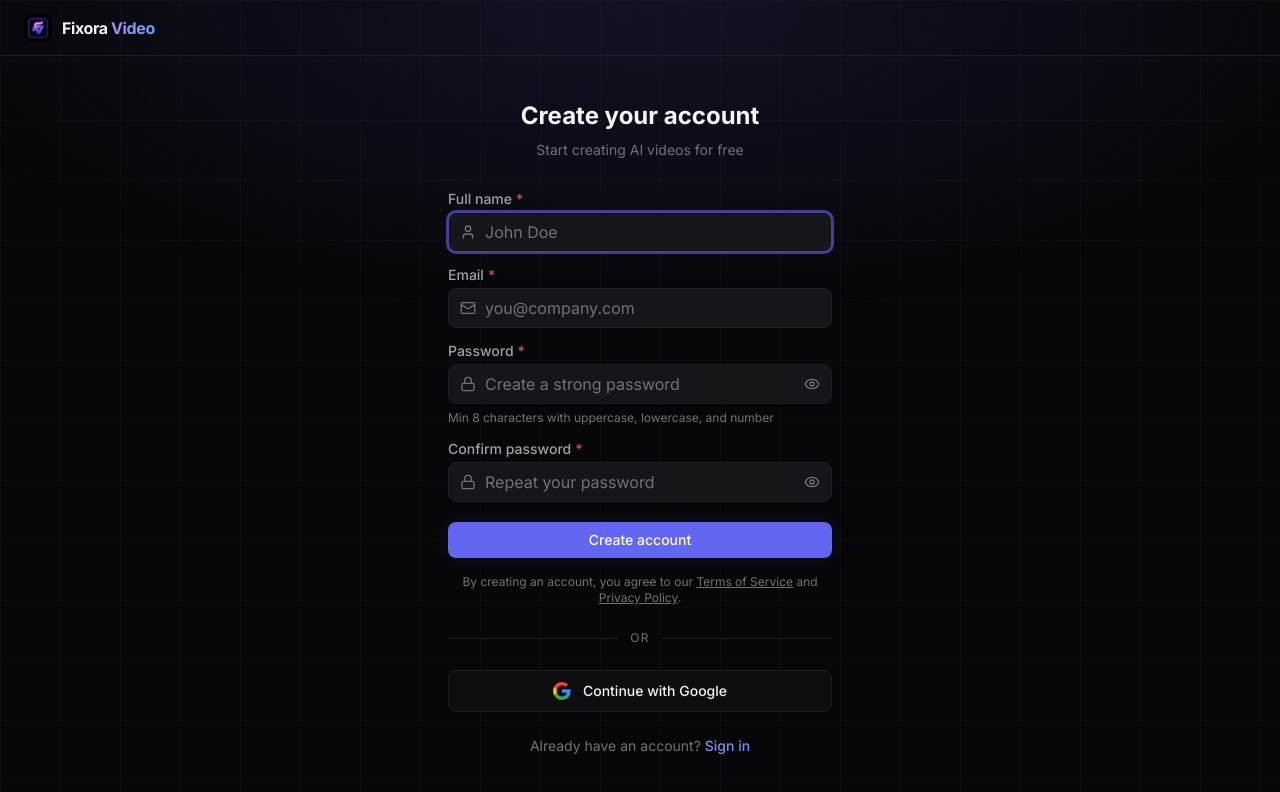
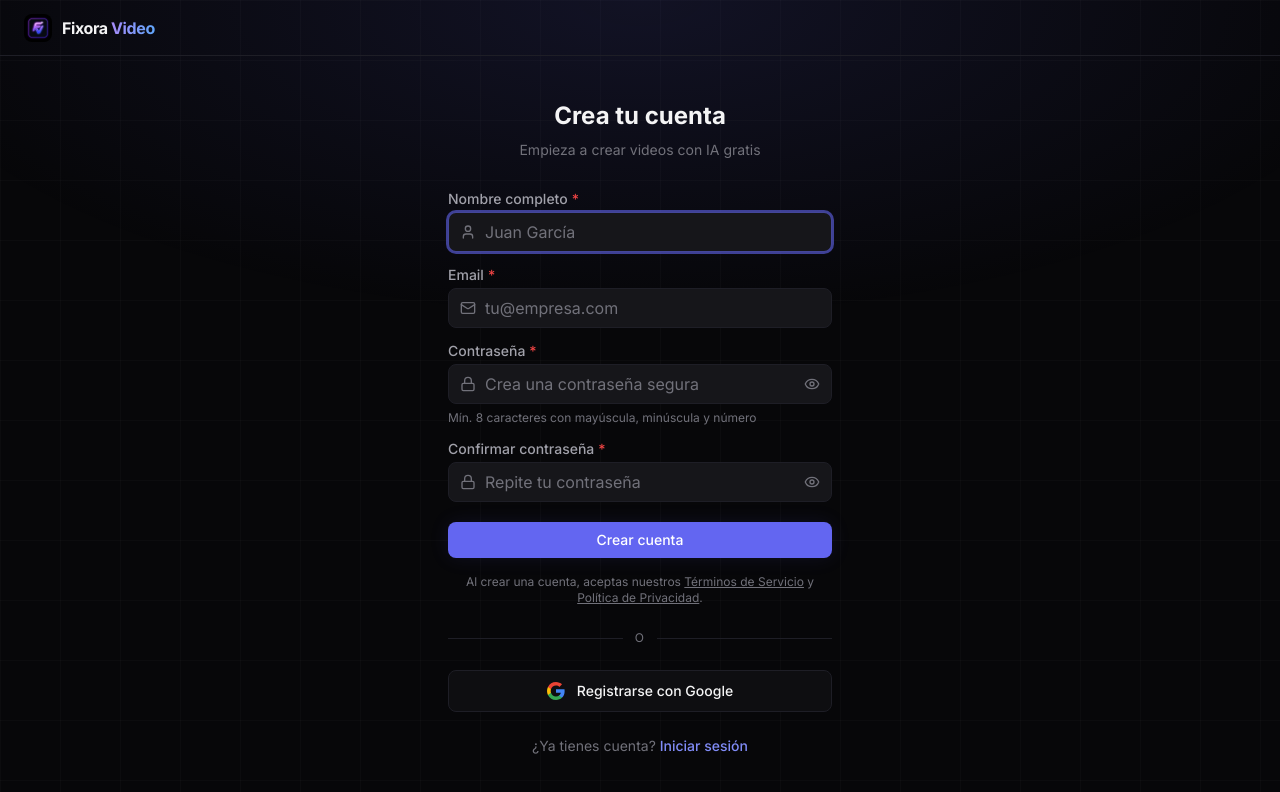
Before and after one commit to fixoraoficialai-max/fixora, a Next.js app: page /register in a window 1280 px wide. Shown: the top 792 px of the page. Built offline with nearby package versions, Linux system fonts and the light colour scheme; no server answers.

Commit message:
fix: Spanish as default locale + full auth forms i18n + settings full width layout

```diff
--- a/messages/es.json
+++ b/messages/es.json
@@ -19,6 +19,7 @@
     "lowCreditsAria": "Créditos bajos — mejora tu plan"
   },
   "dashboard": {
+    "title": "Inicio",
     "welcomeBack": "Bienvenido, {name}",
     "totalProjects": "Proyectos Totales",
     "videosGenerated": "Videos Generados",
@@ -74,7 +75,33 @@
     "signInLink": "Iniciar sesión",
     "registrationFailed": "El registro falló. Inténtalo de nuevo.",
     "sendResetLink": "Enviar enlace de recuperación",
-    "sending": "Enviando..."
+    "sending": "Enviando...",
+    "networkError": "Error de red. Inténtalo más tarde.",
+    "forgotTitle": "Restablecer contraseña",
+    "forgotSubtitle": "Ingresa tu email para recibir un enlace de restablecimiento",
+    "checkEmailTitle": "Revisa tu email",
+    "checkEmailDesc": "Hemos enviado un enlace de restablecimiento a tu email. Revisa tu bandeja de entrada y la carpeta de spam.",
+    "returnToLogin": "Volver al inicio de sesión",
+    "backToLogin": "Volver al inicio de sesión",
+    "registerTitle": "Crea tu cuenta",
+    "registerSubtitle": "Empieza a crear videos con IA gratis",
+    "continueGoogleRegister": "Registrarse con Google",
+    "termsAgreement": "Al crear una cuenta, aceptas nuestros",
+    "termsOfService": "Términos de Servicio",
+    "and": "y",
+    "privacyPolicy": "Política de Privacidad",
+    "alreadyHaveAccountDot": ".",
+    "invalidLinkTitle": "Enlace inválido",
+    "invalidLinkDesc": "Este enlace de restablecimiento es inválido o falta el token requerido. Por favor solicita uno nuevo.",
+    "requestNewLink": "Solicitar nuevo enlace",
+    "setNewPasswordTitle": "Crear nueva contraseña",
+    "setNewPasswordSubtitle": "Ingresa tu nueva contraseña a continuación",
+    "newPasswordMin": "Mínimo 8 caracteres",
+    "repeatNewPassword": "Repite la nueva contraseña",
+    "resetting": "Restableciendo...",
+    "resetPasswordBtn": "Restablecer contraseña",
+    "passwordResetTitle": "Contraseña restablecida",
+    "passwordResetDesc": "Tu contraseña fue restablecida exitosamente. Ya puedes iniciar sesión con tu nueva contraseña."
   },
   "settings": {
     "editProfile": "Editar Perfil",
--- a/src/app/(dashboard)/settings/page.tsx
+++ b/src/app/(dashboard)/settings/page.tsx
@@ -51,7 +51,7 @@ export default async function SettingsPage() {
     <div className="flex flex-col h-full overflow-hidden">
       <TopBar title={t("pageTitle")} description={t("pageDescription")} />
 
-      <div className="flex-1 overflow-y-auto p-6 space-y-4 max-w-2xl">
+      <div className="flex-1 overflow-y-auto p-6 space-y-4">
 
         {/* ── Feedback ──────────────────────────────────────────────────── */}
         <Card>
--- a/src/features/auth/components/ForgotPasswordForm.tsx
+++ b/src/features/auth/components/ForgotPasswordForm.tsx
@@ -3,6 +3,7 @@
 import { useState } from "react";
 import { useForm } from "react-hook-form";
 import { zodResolver } from "@hookform/resolvers/zod";
+import { useTranslations } from "next-intl";
 import { forgotPasswordSchema, type ForgotPasswordInput } from "@/lib/validations/auth";
 import { Input, FormField } from "@/components/ui/input";
 import { Button } from "@/components/ui/button";
@@ -10,9 +11,10 @@ import { Mail, CheckCircle2 } from "lucide-react";
 import Link from "next/link";
 
 export function ForgotPasswordForm() {
+  const t = useTranslations("auth");
   const [isSubmitting, setIsSubmitting] = useState(false);
-  const [serverError, setServerError] = useState<string | null>(null);
-  const [isSuccess, setIsSuccess] = useState(false);
+  const [serverError, setServerError]   = useState<string | null>(null);
+  const [isSuccess, setIsSuccess]       = useState(false);
 
   const {
     register,
@@ -28,22 +30,22 @@ export function ForgotPasswordForm() {
 
     try {
       const response = await fetch("/api/auth/forgot-password", {
-        method: "POST",
+        method:  "POST",
         headers: { "Content-Type": "application/json" },
-        body: JSON.stringify(data),
+        body:    JSON.stringify(data),
       });
 
       const result = await response.json();
 
       if (!response.ok || !result.success) {
-        setServerError(result.error || "An unexpected error occurred. Please try again.");
+        setServerError(result.error || t("unexpectedError"));
         return;
       }
 
       setIsSuccess(true);
     } catch (err) {
       console.error(err);
-      setServerError("Network error. Please try again later.");
+      setServerError(t("networkError"));
     } finally {
       setIsSubmitting(false);
     }
@@ -57,12 +59,10 @@ export function ForgotPasswordForm() {
             <CheckCircle2 className="h-8 w-8 text-success" />
           </div>
         </div>
-        <h1 className="text-2xl font-bold text-text-primary mb-2">Check your email</h1>
-        <p className="text-sm text-text-muted mb-8">
-          We have sent a password reset link to your email address. Please check your inbox and spam folder.
-        </p>
+        <h1 className="text-2xl font-bold text-text-primary mb-2">{t("checkEmailTitle")}</h1>
+        <p className="text-sm text-text-muted mb-8">{t("checkEmailDesc")}</p>
         <Button variant="outline" className="w-full" asChild>
-          <Link href="/login">Return to login</Link>
+          <Link href="/login">{t("returnToLogin")}</Link>
         </Button>
       </div>
     );
@@ -71,8 +71,8 @@ export function ForgotPasswordForm() {
   return (
     <div className="w-full max-w-sm">
       <div className="mb-8 text-center">
-        <h1 className="text-2xl font-bold text-text-primary">Reset password</h1>
-        <p className="mt-2 text-sm text-text-muted">Enter your email to receive a reset link</p>
+        <h1 className="text-2xl font-bold text-text-primary">{t("forgotTitle")}</h1>
+        <p className="mt-2 text-sm text-text-muted">{t("forgotSubtitle")}</p>
       </div>
 
       <form onSubmit={handleSubmit(onSubmit)} noValidate className="flex flex-col gap-4">
@@ -82,10 +82,10 @@ export function ForgotPasswordForm() {
           </div>
         )}
 
-        <FormField label="Email" error={errors.email?.message} required>
+        <FormField label={t("email")} error={errors.email?.message} required>
           <Input
             type="email"
-            placeholder="you@company.com"
+            placeholder={t("emailPlaceholder")}
             icon={<Mail className="h-4 w-4" />}
             autoComplete="email"
             autoFocus
@@ -96,12 +96,12 @@ export function ForgotPasswordForm() {
         </FormField>
 
         <Button type="submit" variant="primary" className="mt-2 w-full" disabled={isSubmitting}>
-          {isSubmitting ? "Sending..." : "Send reset link"}
+          {isSubmitting ? t("sending") : t("sendResetLink")}
         </Button>
 
         <div className="mt-4 text-center text-sm">
           <Link href="/login" className="text-text-muted hover:text-text-primary transition-colors">
-            Back to login
+            {t("backToLogin")}
           </Link>
         </div>
       </form>
--- a/src/features/auth/components/RegisterForm.tsx
+++ b/src/features/auth/components/RegisterForm.tsx
@@ -7,14 +7,33 @@ import { useForm } from "react-hook-form";
 import { zodResolver } from "@hookform/resolvers/zod";
 import { signIn } from "next-auth/react";
 import { User, Mail, Lock, Eye, EyeOff } from "lucide-react";
+import { useTranslations } from "next-intl";
 import { Button } from "@/components/ui/button";
 import { Input, FormField } from "@/components/ui/input";
 import { registerSchema, type RegisterInput } from "@/lib/validations/auth";
 
+// ─── Eye toggle helper ────────────────────────────────────────────────────────
+
+function EyeToggle({ show, onToggle }: { show: boolean; onToggle: () => void }) {
+  return (
+    <button
+      type="button"
+      onClick={onToggle}
+      className="text-text-muted hover:text-text-primary transition-colors"
+      tabIndex={-1}
+    >
+      {show ? <EyeOff className="h-4 w-4" /> : <Eye className="h-4 w-4" />}
+    </button>
+  );
+}
+
+// ─── Component ────────────────────────────────────────────────────────────────
+
 export function RegisterForm() {
-  const router = useRouter();
-  const [serverError, setServerError] = useState<string | null>(null);
-  const [showPassword, setShowPassword] = useState(false);
+  const router              = useRouter();
+  const t                   = useTranslations("auth");
+  const [serverError, setServerError]           = useState<string | null>(null);
+  const [showPassword, setShowPassword]         = useState(false);
   const [showConfirmPassword, setShowConfirmPassword] = useState(false);
 
   const {
@@ -29,24 +48,20 @@ export function RegisterForm() {
     setServerError(null);
 
     const response = await fetch("/api/auth/register", {
-      method: "POST",
+      method:  "POST",
       headers: { "Content-Type": "application/json" },
-      body: JSON.stringify({
-        name: data.name,
-        email: data.email,
-        password: data.password,
-      }),
+      body:    JSON.stringify({ name: data.name, email: data.email, password: data.password }),
     });
 
     const result = await response.json() as { success: boolean; error?: { message: string } };
 
     if (!result.success) {
-      setServerError(result.error?.message ?? "Registration failed. Please try again.");
+      setServerError(result.error?.message ?? t("registrationFailed"));
       return;
     }
 
     const signInResult = await signIn("credentials", {
-      email: data.email,
+      email:    data.email,
       password: data.password,
       redirect: false,
     });
@@ -60,46 +75,24 @@ export function RegisterForm() {
     router.refresh();
   }
 
-  const EyeToggle = ({
-    show,
-    onToggle,
-  }: {
-    show: boolean;
-    onToggle: () => void;
-  }) => (
-    <button
-      type="button"
-      onClick={onToggle}
-      className="text-text-muted hover:text-text-primary transition-colors"
-      tabIndex={-1}
-    >
-      {show ? <EyeOff className="h-4 w-4" /> : <Eye className="h-4 w-4" />}
-    </button>
-  );
-
   return (
     <div className="w-full max-w-sm">
       <div className="mb-8 text-center">
-        <h1 className="text-2xl font-bold text-text-primary">Create your account</h1>
-        <p className="mt-2 text-sm text-text-muted">
-          Start creating AI videos for free
-        </p>
+        <h1 className="text-2xl font-bold text-text-primary">{t("registerTitle")}</h1>
+        <p className="mt-2 text-sm text-text-muted">{t("registerSubtitle")}</p>
       </div>
 
       <form onSubmit={handleSubmit(onSubmit)} noValidate className="flex flex-col gap-4">
         {serverError && (
-          <div
-            role="alert"
-            className="rounded-lg border border-danger/30 bg-danger/10 px-4 py-3 text-sm text-danger"
-          >
+          <div role="alert" className="rounded-lg border border-danger/30 bg-danger/10 px-4 py-3 text-sm text-danger">
             {serverError}
           </div>
         )}
 
-        <FormField label="Full name" error={errors.name?.message} required>
+        <FormField label={t("fullName")} error={errors.name?.message} required>
           <Input
             type="text"
-            placeholder="John Doe"
+            placeholder={t("fullNamePlaceholder")}
             icon={<User className="h-4 w-4" />}
             autoComplete="name"
             autoFocus
@@ -108,10 +101,10 @@ export function RegisterForm() {
           />
         </FormField>
 
-        <FormField label="Email" error={errors.email?.message} required>
+        <FormField label={t("email")} error={errors.email?.message} required>
           <Input
             type="email"
-            placeholder="you@company.com"
+            placeholder={t("emailPlaceholder")}
             icon={<Mail className="h-4 w-4" />}
             autoComplete="email"
             {...register("email")}
@@ -120,20 +113,17 @@ export function RegisterForm() {
         </FormField>
 
         <FormField
-          label="Password"
+          label={t("password")}
           error={errors.password?.message}
-          hint="Min 8 characters with uppercase, lowercase, and number"
+          hint={t("passwordHint")}
           required
         >
           <Input
             type={showPassword ? "text" : "password"}
-            placeholder="Create a strong password"
+            placeholder={t("createPasswordPlaceholder")}
             icon={<Lock className="h-4 w-4" />}
             rightElement={
-              <EyeToggle
-                show={showPassword}
-                onToggle={() => setShowPassword((v) => !v)}
-              />
+              <EyeToggle show={showPassword} onToggle={() => setShowPassword((v) => !v)} />
             }
             autoComplete="new-password"
             {...register("password")}
@@ -141,16 +131,13 @@ export function RegisterForm() {
           />
         </FormField>
 
-        <FormField label="Confirm password" error={errors.confirmPassword?.message} required>
+        <FormField label={t("confirmPassword")} error={errors.confirmPassword?.message} required>
           <Input
             type={showConfirmPassword ? "text" : "password"}
-            placeholder="Repeat your password"
+            placeholder={t("repeatPasswordPlaceholder")}
             icon={<Lock className="h-4 w-4" />}
             rightElement={
-              <EyeToggle
-                show={showConfirmPassword}
-                onToggle={() => setShowConfirmPassword((v) => !v)}
-              />
+              <EyeToggle show={showConfirmPassword} onToggle={() => setShowConfirmPassword((v) => !v)} />
             }
             autoComplete="new-password"
             {...register("confirmPassword")}
@@ -159,26 +146,26 @@ export function RegisterForm() {
         </FormField>
 
         <Button type="submit" isLoading={isSubmitting} className="w-full mt-1">
-          {isSubmitting ? "Creating account..." : "Create account"}
+          {isSubmitting ? t("creatingAccount") : t("createAccount")}
         </Button>
 
         <p className="text-center text-xs text-text-muted">
-          By creating an account, you agree to our{" "}
+          {t("termsAgreement")}{" "}
           <Link href="/terms" className="underline hover:text-text-secondary">
-            Terms of Service
+            {t("termsOfService")}
           </Link>{" "}
-          and{" "}
+          {t("and")}{" "}
           <Link href="/privacy" className="underline hover:text-text-secondary">
-            Privacy Policy
+            {t("privacyPolicy")}
           </Link>
-          .
+          {t("alreadyHaveAccountDot")}
         </p>
       </form>
 
       {/* ── Divider ── */}
       <div className="my-6 flex items-center gap-3">
         <div className="h-px flex-1 bg-border" />
-        <span className="text-xs text-text-muted uppercase tracking-widest">or</span>
+        <span className="text-xs text-text-muted uppercase tracking-widest">{t("or")}</span>
         <div className="h-px flex-1 bg-border" />
       </div>
 
@@ -194,16 +181,13 @@ export function RegisterForm() {
           <path fill="#FBBC05" d="M3.964 10.707A5.41 5.41 0 0 1 3.682 9c0-.593.102-1.17.282-1.707V4.961H.957A8.996 8.996 0 0 0 0 9c0 1.452.348 2.827.957 4.039l3.007-2.332z"/>
           <path fill="#EA4335" d="M9 3.58c1.321 0 2.508.454 3.44 1.345l2.582-2.58C13.463.891 11.426 0 9 0A8.997 8.997 0 0 0 .957 4.961L3.964 7.293C4.672 5.163 6.656 3.58 9 3.58z"/>
         </svg>
-        Continue with Google
+        {t("continueGoogleRegister")}
       </button>
 
       <p className="mt-6 text-center text-sm text-text-muted">
-        Already have an account?{" "}
-        <Link
-          href="/login"
-          className="font-medium text-primary-light hover:text-primary transition-colors"
-        >
-          Sign in
+        {t("alreadyHaveAccount")}{" "}
+        <Link href="/login" className="font-medium text-primary-light hover:text-primary transition-colors">
+          {t("signInLink")}
         </Link>
       </p>
     </div>
--- a/src/features/auth/components/ResetPasswordForm.tsx
+++ b/src/features/auth/components/ResetPasswordForm.tsx
@@ -3,6 +3,7 @@
 import { useState } from "react";
 import { useForm } from "react-hook-form";
 import { zodResolver } from "@hookform/resolvers/zod";
+import { useTranslations } from "next-intl";
 import { resetPasswordSchema, type ResetPasswordInput } from "@/lib/validations/auth";
 import { Input, FormField } from "@/components/ui/input";
 import { Button } from "@/components/ui/button";
@@ -12,32 +13,30 @@ import { useSearchParams } from "next/navigation";
 
 export function ResetPasswordForm() {
   const searchParams = useSearchParams();
-  const token = searchParams.get("token");
+  const token        = searchParams.get("token");
+  const t            = useTranslations("auth");
 
   const [isSubmitting, setIsSubmitting] = useState(false);
-  const [serverError, setServerError] = useState<string | null>(null);
-  const [isSuccess, setIsSuccess] = useState(false);
+  const [serverError, setServerError]   = useState<string | null>(null);
+  const [isSuccess, setIsSuccess]       = useState(false);
 
   const {
     register,
     handleSubmit,
     formState: { errors },
   } = useForm<ResetPasswordInput>({
-    resolver: zodResolver(resetPasswordSchema),
-    defaultValues: {
-      token: token ?? "",
-    },
+    resolver:      zodResolver(resetPasswordSchema),
+    defaultValues: { token: token ?? "" },
   });
 
+  // Invalid or missing token — show error state immediately
   if (!token) {
     return (
       <div className="w-full max-w-sm text-center">
-        <h1 className="text-2xl font-bold text-text-primary mb-2">Invalid Link</h1>
-        <p className="text-sm text-text-muted mb-8">
-          This password reset link is invalid or missing the required token. Please request a new one.
-        </p>
+        <h1 className="text-2xl font-bold text-text-primary mb-2">{t("invalidLinkTitle")}</h1>
+        <p className="text-sm text-text-muted mb-8">{t("invalidLinkDesc")}</p>
         <Button variant="primary" className="w-full" asChild>
-          <Link href="/forgot-password">Request new link</Link>
+          <Link href="/forgot-password">{t("requestNewLink")}</Link>
         </Button>
       </div>
     );
@@ -49,22 +48,22 @@ export function ResetPasswordForm() {
 
     try {
       const response = await fetch("/api/auth/reset-password", {
-        method: "POST",
+        method:  "POST",
         headers: { "Content-Type": "application/json" },
-        body: JSON.stringify(data),
+        body:    JSON.stringify(data),
       });
 
       const result = await response.json();
 
       if (!response.ok || !result.success) {
-        setServerError(result.error || "An unexpected error occurred. Please try again.");
+        setServerError(result.error || t("unexpectedError"));
         return;
       }
 
       setIsSuccess(true);
     } catch (err) {
       console.error(err);
-      setServerError("Network error. Please try again later.");
+      setServerError(t("networkError"));
     } finally {
       setIsSubmitting(false);
     }
@@ -78,12 +77,10 @@ export function ResetPasswordForm() {
             <CheckCircle2 className="h-8 w-8 text-success" />
           </div>
         </div>
-        <h1 className="text-2xl font-bold text-text-primary mb-2">Password reset</h1>
-        <p className="text-sm text-text-muted mb-8">
-          Your password has been successfully reset. You can now sign in with your new password.
-        </p>
+        <h1 className="text-2xl font-bold text-text-primary mb-2">{t("passwordResetTitle")}</h1>
+        <p className="text-sm text-text-muted mb-8">{t("passwordResetDesc")}</p>
         <Button variant="primary" className="w-full" asChild>
-          <Link href="/login">Sign in</Link>
+          <Link href="/login">{t("signIn")}</Link>
         </Button>
       </div>
     );
@@ -92,8 +89,8 @@ export function ResetPasswordForm() {
   return (
     <div className="w-full max-w-sm">
       <div className="mb-8 text-center">
-        <h1 className="text-2xl font-bold text-text-primary">Set new password</h1>
-        <p className="mt-2 text-sm text-text-muted">Enter your new password below</p>
+        <h1 className="text-2xl font-bold text-text-primary">{t("setNewPasswordTitle")}</h1>
+        <p className="mt-2 text-sm text-text-muted">{t("setNewPasswordSubtitle")}</p>
       </div>
 
       <form onSubmit={handleSubmit(onSubmit)} noValidate className="flex flex-col gap-4">
@@ -105,10 +102,10 @@ export function ResetPasswordForm() {
 
         <input type="hidden" {...register("token")} />
 
-        <FormField label="New Password" error={errors.password?.message} required>
+        <FormField label={t("newPassword")} error={errors.password?.message} required>
           <Input
             type="password"
-            placeholder="At least 8 characters"
+            placeholder={t("newPasswordMin")}
             icon={<Lock className="h-4 w-4" />}
             disabled={isSubmitting}
             {...register("password")}
@@ -116,10 +113,10 @@ export function ResetPasswordForm() {
           />
         </FormField>
 
-        <FormField label="Confirm Password" error={errors.confirmPassword?.message} required>
+        <FormField label={t("confirmPassword")} error={errors.confirmPassword?.message} required>
           <Input
             type="password"
-            placeholder="Repeat new password"
+            placeholder={t("repeatNewPassword")}
             icon={<Lock className="h-4 w-4" />}
             disabled={isSubmitting}
             {...register("confirmPassword")}
@@ -128,7 +125,7 @@ export function ResetPasswordForm() {
         </FormField>
 
         <Button type="submit" variant="primary" className="mt-2 w-full" disabled={isSubmitting}>
-          {isSubmitting ? "Resetting..." : "Reset password"}
+          {isSubmitting ? t("resetting") : t("resetPasswordBtn")}
         </Button>
       </form>
     </div>
```
Also changed, not shown: messages/en.json (+28 -1 lines), src/i18n/request.ts (+11 -25 lines).
